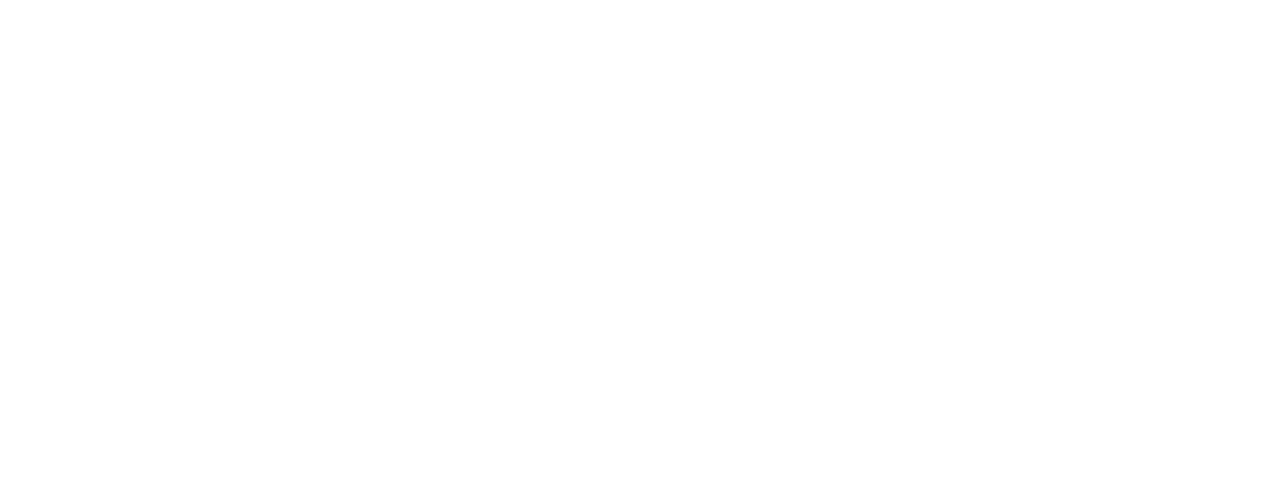
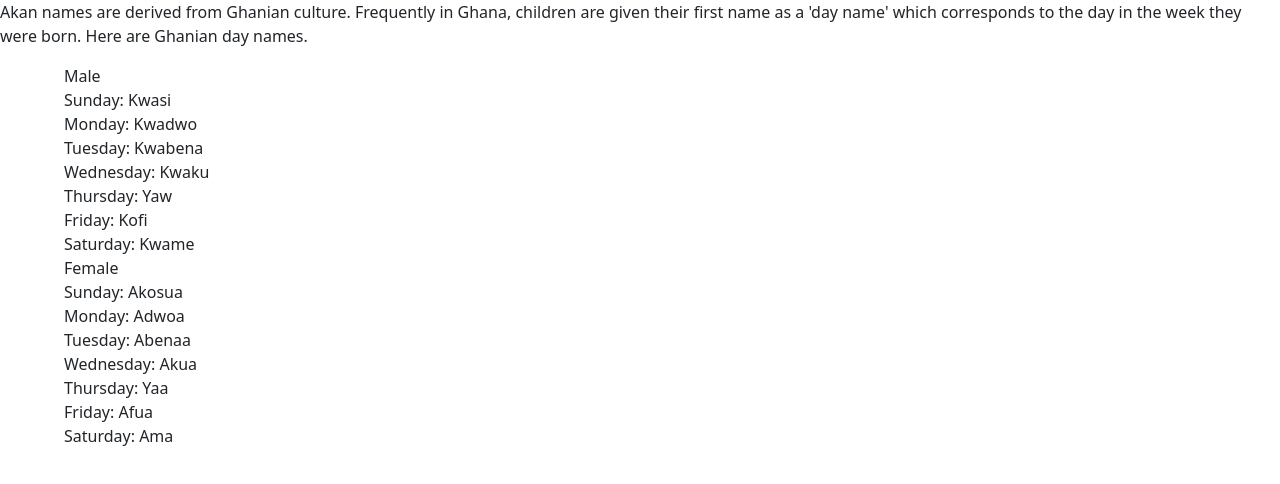
Before and after one commit to hwaweru/week2work, a plain HTML site: page index.html in a window 1280 px wide. Drawn offline with Linux system fonts and the light colour scheme.

Commit message:
edit body

```diff
--- a/index.html
+++ b/index.html
@@ -1,13 +1,75 @@
 <!DOCTYPE html>
 <html lang="en">
-<head>
-    <meta charset="UTF-8">
-    <meta http-equiv="X-UA-Compatible" content="IE=edge">
-    <meta name="viewport" content="width=device-width, initial-scale=1.0">
-    <link rel="stylesheet" href="/bootstrap-5.2.2-dist/bootstrap-5.2.2-dist/css/bootstrap.css"type="text/css" media="all">
-    <title>Document</title>
-</head>
-<body>
+  <head>
+    <meta charset="UTF-8" />
+    <meta http-equiv="X-UA-Compatible" content="IE=edge" />
+    <meta name="viewport" content="width=device-width, initial-scale=1.0" />
+    <link
+      rel="stylesheet"
+      href="/bootstrap-5.2.2-dist/bootstrap-5.2.2-dist/css/bootstrap.css"
+      type="text/css"
+      media="all"
+    />
+    <title>Ghana's Akan Naming</title>
+  </head>
+  <body>
+    <div>
+      <p>
+        Akan names are derived from Ghanian culture. Frequently in Ghana,
+        children are given their first name as a 'day name' which corresponds to
+        the day in the week they were born. Here are Ghanian day names.
+      </p>
+      <ul>
+        <ul>
+          Male
+        </ul>
+        <ol>
+          Sunday: Kwasi
+        </ol>
+        <ol>
+          Monday: Kwadwo
+        </ol>
+        <ol>
+          Tuesday: Kwabena
+        </ol>
+        <ol>
+          Wednesday: Kwaku
+        </ol>
+        <ol>
+          Thursday: Yaw
+        </ol>
+        <ol>
+          Friday: Kofi
+        </ol>
+        <ol>
+          Saturday: Kwame
+        </ol>
 
-</body>
+        <ul>
+          Female
+        </ul>
+        <ol>
+          Sunday: Akosua
+        </ol>
+        <ol>
+          Monday: Adwoa
+        </ol>
+        <ol>
+          Tuesday: Abenaa
+        </ol>
+        <ol>
+          Wednesday: Akua
+        </ol>
+        <ol>
+          Thursday: Yaa
+        </ol>
+        <ol>
+          Friday: Afua
+        </ol>
+        <ol>
+          Saturday: Ama
+        </ol>
+      </ul>
+    </div>
+  </body>
 </html>
```
